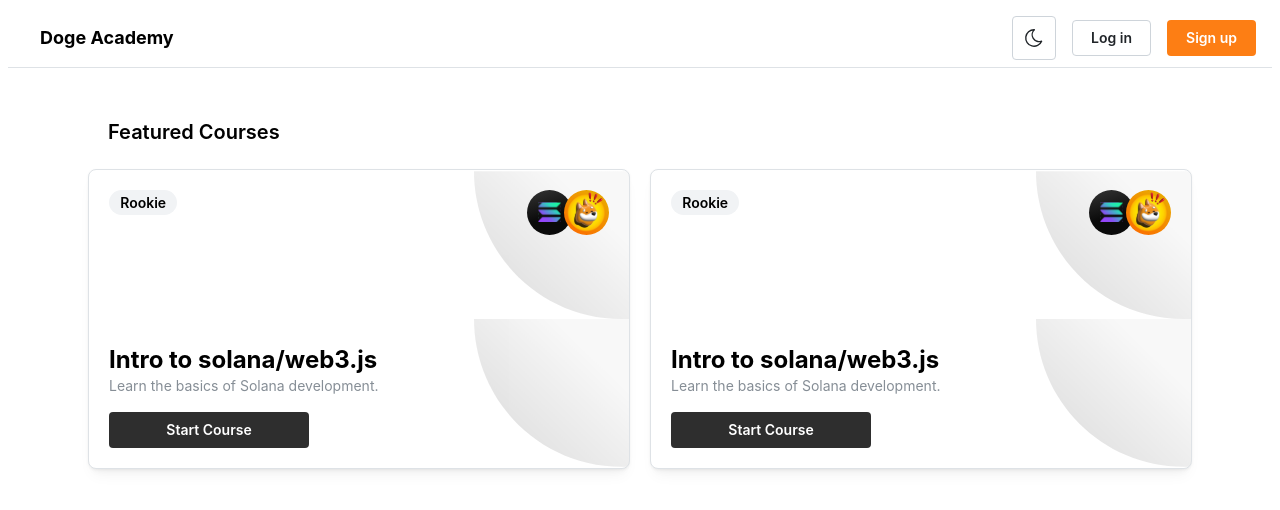
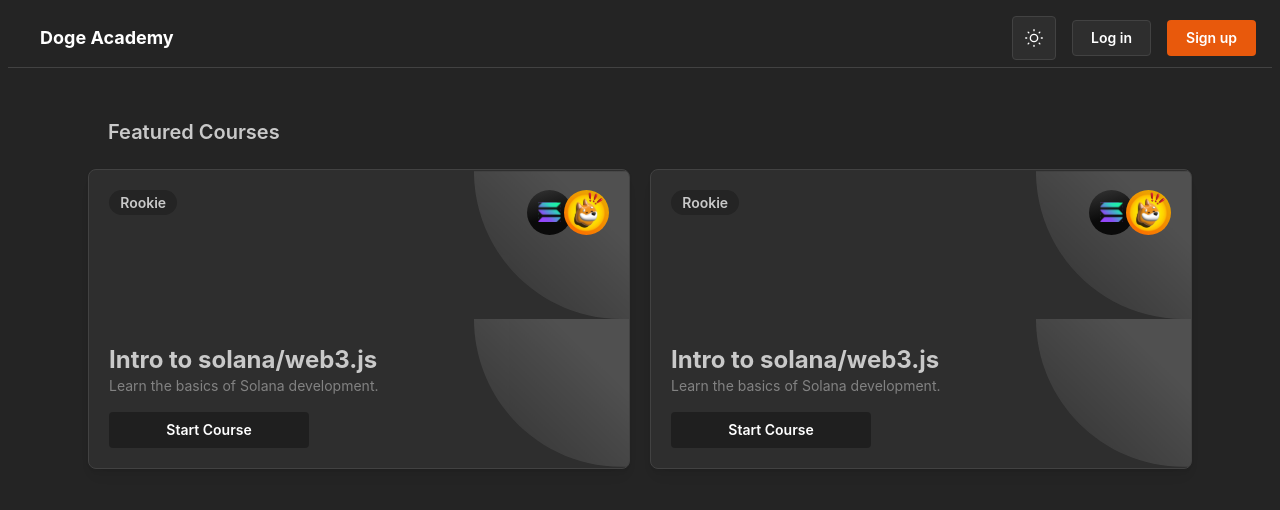
Before and after one commit to pixel-tom/sandpack, a Next.js app: page / in a window 1280 px wide. Shown: the top 510 px of the page. Built offline with nearby package versions, Linux system fonts and the light colour scheme.

Commit message:
add default dark theme

```diff
--- a/src/components/DarkModeButton/DarkModeButton.tsx
+++ b/src/components/DarkModeButton/DarkModeButton.tsx
@@ -10,7 +10,7 @@
   return (
     <Group justify="center">
       <ActionIcon
-        onClick={() => setColorScheme(computedColorScheme === 'light' ? 'dark' : 'light')}
+        onClick={() => setColorScheme(computedColorScheme === 'dark' ? 'light' : 'dark')}
         variant="default"
         size="xl"
         aria-label="Toggle color scheme"
--- a/src/pages/_app.tsx
+++ b/src/pages/_app.tsx
@@ -12,7 +12,7 @@
 
 export default function App({ Component, pageProps }: AppProps) {
   return (
-    <MantineProvider theme={DEFAULT_THEME}>
+    <MantineProvider theme={DEFAULT_THEME} defaultColorScheme="dark">
       <ThemeProvider>
         <HeaderMegaMenu />
         <Component {...pageProps} />
--- a/src/pages/courses/[courseId].tsx
+++ b/src/pages/courses/[courseId].tsx
@@ -20,6 +20,7 @@
 import { courses } from "@/data/courses";
 import { courseContent } from "@/lessons/intro-to-transactions/courseContent";
 import { file } from "@/lessons/intro-to-transactions/files";
+
 
 const CoursePage: React.FC = () => {
   const { colorScheme } = useMantineColorScheme();
```
